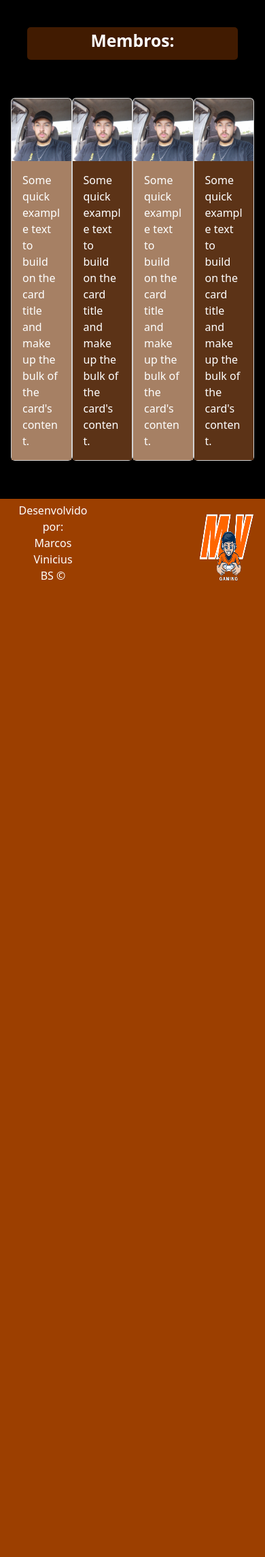
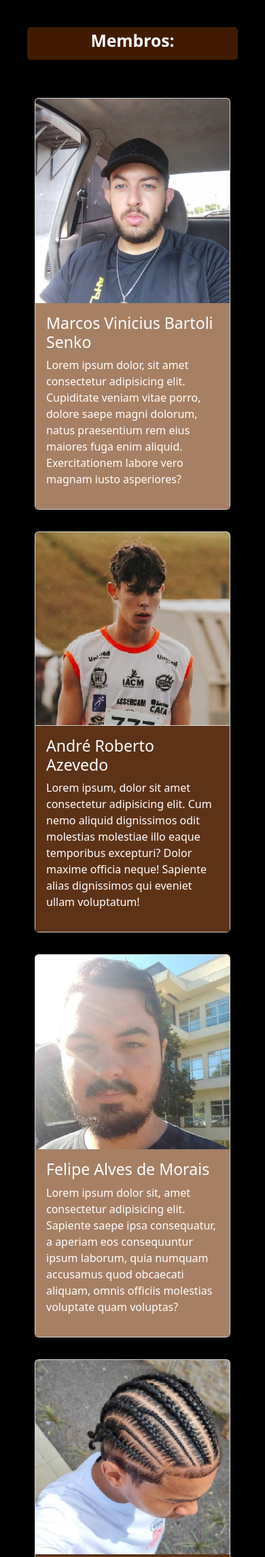
Before and after one commit to Marcosvini0001/TechAcademy2, a PHP site: page /index.php?pagina=membros in a window 390 px wide. Shown: the part 89-2380 px from the top of the page at 68% size. Before the commit the page ends 944 px from the top, so only its background shows below. Run offline with PHP 8.4, Linux system fonts and the light colour scheme; some libraries are stand-ins or nearby versions.

Commit message:
ajustes dos cards mobile, ajustando para a responsividade e a centralização

```diff
--- a/css/style.css
+++ b/css/style.css
@@ -73,6 +73,7 @@ main .error h1 {
 
 .membros-mobile {
   display: flex;
+  flex-direction: column;
   justify-content: center;
   padding: 16px;
 }
--- a/css/style.scss
+++ b/css/style.scss
@@ -80,12 +80,6 @@ main{
     }
 }
 
-.membros-mobile{
-    display: flex;
-    justify-content: center;
-    padding: 16px;
-}
-
 .contatoform{
     display: flex;
     gap: 64px;
--- a/paginas/membros.php
+++ b/paginas/membros.php
@@ -56,33 +56,41 @@
             </div>
         </section>
 
-        <section class="membros-mobile">
+        <section class="membros-mobile" style="flex-direction: column; align-items: center; gap: 32px;">
 
         <div class="card" style="width: 18rem;">
-            <img src="img/vinii.png" class="card-img-top" alt="Marcos Vinicius">
+            <img src="img/vinii.png" class="card-img-top" alt="Marcos Vinicius Bartoli Senko">
           <div class="card-body" style="background-color: #A68064; color: white;">
-             <p class="card-text">Some quick example text to build on the card title and make up the bulk of the card's content.</p>
+              <h3>Marcos Vinicius Bartoli Senko</h3>
+             <p>Lorem ipsum dolor, sit amet consectetur adipisicing elit. Cupiditate veniam vitae porro, dolore saepe magni dolorum,
+              natus praesentium rem eius maiores fuga enim aliquid. Exercitationem labore vero magnam iusto asperiores?</p>
           </div>
         </div>
 
         <div class="card" style="width: 18rem;">
-            <img src="img/vinii.png" class="card-img-top" alt="Marcos Vinicius">
+            <img src="img/andre.jpg" class="card-img-top" alt="André Roberto Azevedo">
           <div class="card-body" style="background-color: #5C3317; color: white;">
-             <p class="card-text">Some quick example text to build on the card title and make up the bulk of the card's content.</p>
+              <h3>André Roberto Azevedo</h3>
+             <p>Lorem ipsum, dolor sit amet consectetur adipisicing elit. Cum nemo aliquid dignissimos odit molestias molestiae illo eaque
+              temporibus excepturi? Dolor maxime officia neque! Sapiente alias dignissimos qui eveniet ullam voluptatum!</p>
           </div>
         </div>
 
         <div class="card" style="width: 18rem;">
-            <img src="img/vinii.png" class="card-img-top" alt="Marcos Vinicius">
+            <img src="img/felipe.jpg" class="card-img-top" alt="Felipe Alves de Morais">
           <div class="card-body" style="background-color: #A68064; color: white;">
-             <p class="card-text">Some quick example text to build on the card title and make up the bulk of the card's content.</p>
+              <h3>Felipe Alves de Morais</h3>
+             <p>Lorem ipsum dolor sit, amet consectetur adipisicing elit. Sapiente saepe ipsa consequatur, a aperiam eos consequuntur ipsum laborum,
+              quia numquam accusamus quod obcaecati aliquam, omnis officiis molestias voluptate quam voluptas?</p>
           </div>
         </div>
 
         <div class="card" style="width: 18rem;">
-            <img src="img/vinii.png" class="card-img-top" alt="Marcos Vinicius">
+            <img src="img/guilherme.jpg" class="card-img-top" alt="Guilherme da Silva Freitas">
           <div class="card-body" style="background-color: #5C3317; color: white;">
-             <p class="card-text">Some quick example text to build on the card title and make up the bulk of the card's content.</p>
+              <h3>Guilherme da Silva Freitas</h3>
+             <p>Lorem ipsum dolor sit amet consectetur adipisicing elit. Quos laudantium amet quas iste nobis magnam ad corporis minima natus.
+              Est in totam ratione possimus nobis magni, enim minima adipisci suscipit.</p>
           </div>
         </div>
 
```
Also changed, not shown: css/style.min.css (+1 -1 lines), 1 other file.
